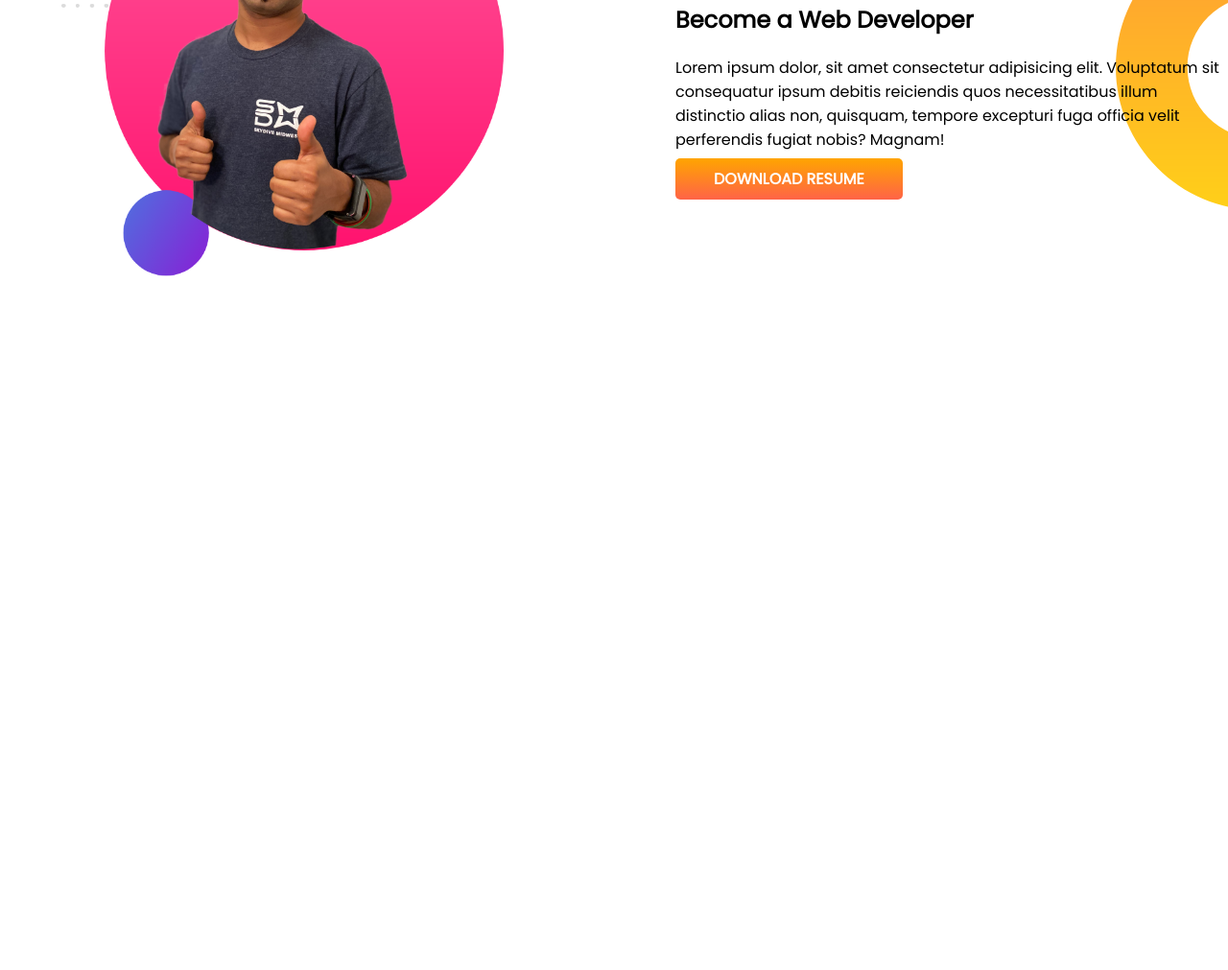
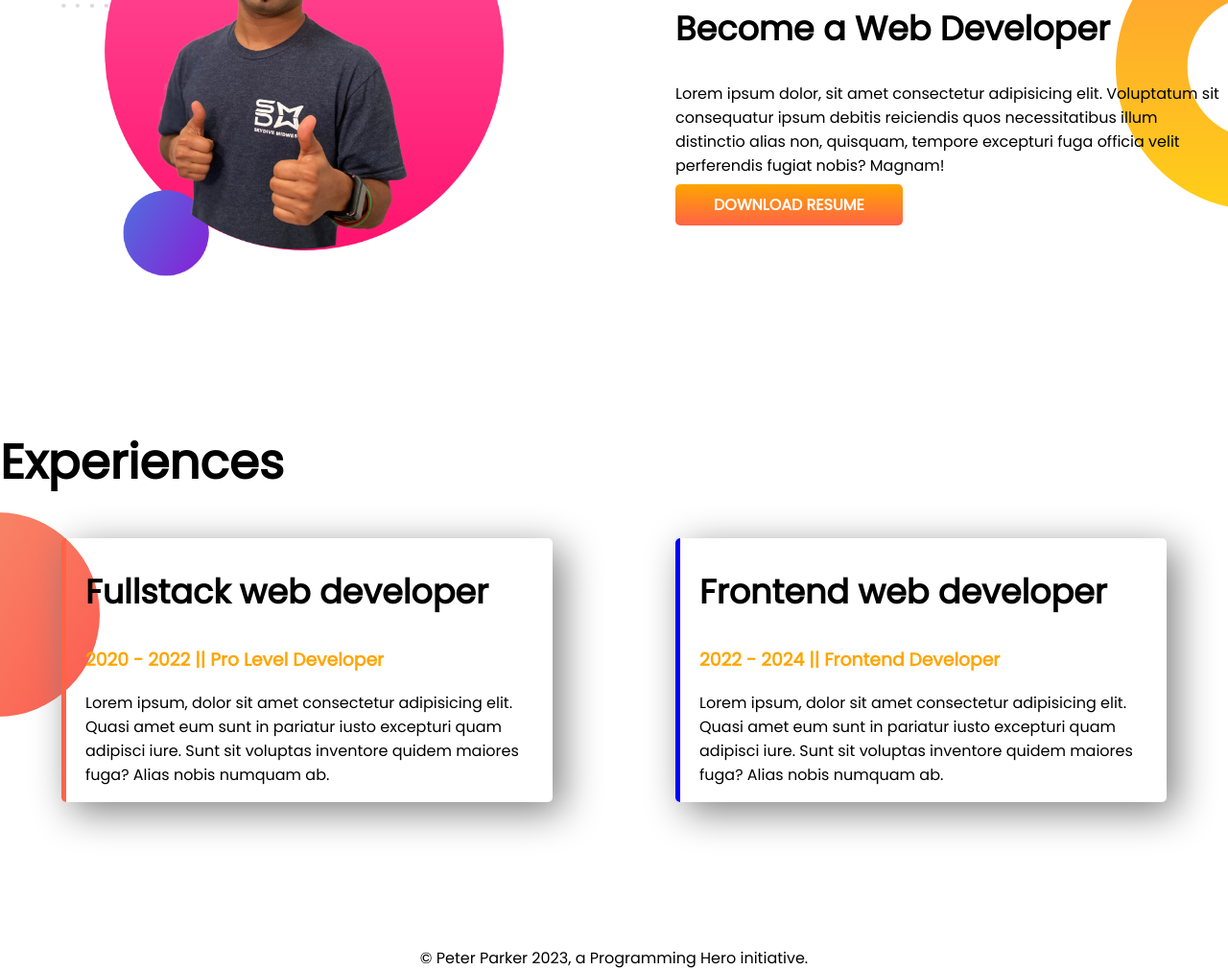
Before and after one commit to raihan512/portfolio-module, a plain HTML site: page index.html in a window 1280 px wide. Shown: the part 818-1829 px from the top of the page at 96% size. Before the commit the page ends 1263 px from the top, so only its background shows below. Drawn offline with Linux system fonts and the light colour scheme.

Commit message:
Complete web site design

```diff
--- a/index.html
+++ b/index.html
@@ -13,10 +13,10 @@
 </head>
 
 <body>
-    <section class="top-banner">
+    <section class="top-banner flexible-container">
         <div class="half-width">
             <h1>Welcome To</h1>
-            <h1>Raihan Gazi World</h1>
+            <h1><span class="orange-color">Raihan Gazi</span> World</h1>
             <h3>Web Designer || Web Developer || Network Engineer</h3>
             <p>
                 I am Raihan Gazi. I am CSE engineer. I have competed my graduation from institute of science and
@@ -35,7 +35,7 @@
             <img src="images/jhankar.png" alt="">
         </div>
     </section>
-    <section class="dream-big">
+    <section class="dream-big flexible-container">
         <div class="half-width">
             <img src="images/jhankar2.png" alt="">
         </div>
@@ -50,6 +50,28 @@
             <a target="_blank" href="" class="hire-btn">DOWNLOAD RESUME</a>
         </div>
     </section>
+
+    <section class="experience-area">
+        <h1>Experiences</h1>
+        <div class="flexible-container">
+            <div id="fullstack-dev" class="experience-item">
+                <h2>Fullstack web developer</h2>
+                <h3 class="orange-color">2020 - 2022 || Pro Level Developer</h3>
+                <p>Lorem ipsum, dolor sit amet consectetur adipisicing elit. Quasi amet eum sunt in pariatur iusto
+                    excepturi
+                    quam adipisci iure. Sunt sit voluptas inventore quidem maiores fuga? Alias nobis numquam ab.</p>
+            </div>
+            <div id="forntend-dev" class="experience-item">
+                <h2>Frontend web developer</h2>
+                <h3 class="orange-color">2022 - 2024 || Frontend Developer</h3>
+                <p>Lorem ipsum, dolor sit amet consectetur adipisicing elit. Quasi amet eum sunt in pariatur iusto
+                    excepturi
+                    quam adipisci iure. Sunt sit voluptas inventore quidem maiores fuga? Alias nobis numquam ab.</p>
+            </div>
+        </div>
+    </section>
+
+    <footer>© Peter Parker 2023, a Programming Hero initiative.</footer>
 </body>
 
 </html>
--- a/style.css
+++ b/style.css
@@ -5,7 +5,13 @@ body {
 h1 {
   font-size: 50px;
 }
-section{
+h2{
+  font-size: 35px;
+}
+.orange-color{
+  color: orange;
+}
+.flexible-container{
   display: flex;
   margin-bottom: 150px;
 }
@@ -33,3 +39,28 @@ section{
   background-repeat: no-repeat;
   background-position: right;
 }
+.experience-area{
+  background-image: url(images/exp-bg.png);
+  background-repeat: no-repeat;
+  background-position: left;
+}
+.experience-item{
+  width: 40%;
+  margin-left: 5%;
+  margin-right: 5%;
+  box-shadow: 10px 10px 40px gray;
+  padding-left: 20px;
+  padding-right: 20px;
+  border-radius: 5px;
+}
+
+#fullstack-dev{
+  border-left: 5px solid tomato;
+}
+#forntend-dev{
+  border-left: 5px solid blue;
+}
+
+footer{
+  text-align: center;
+}
```
